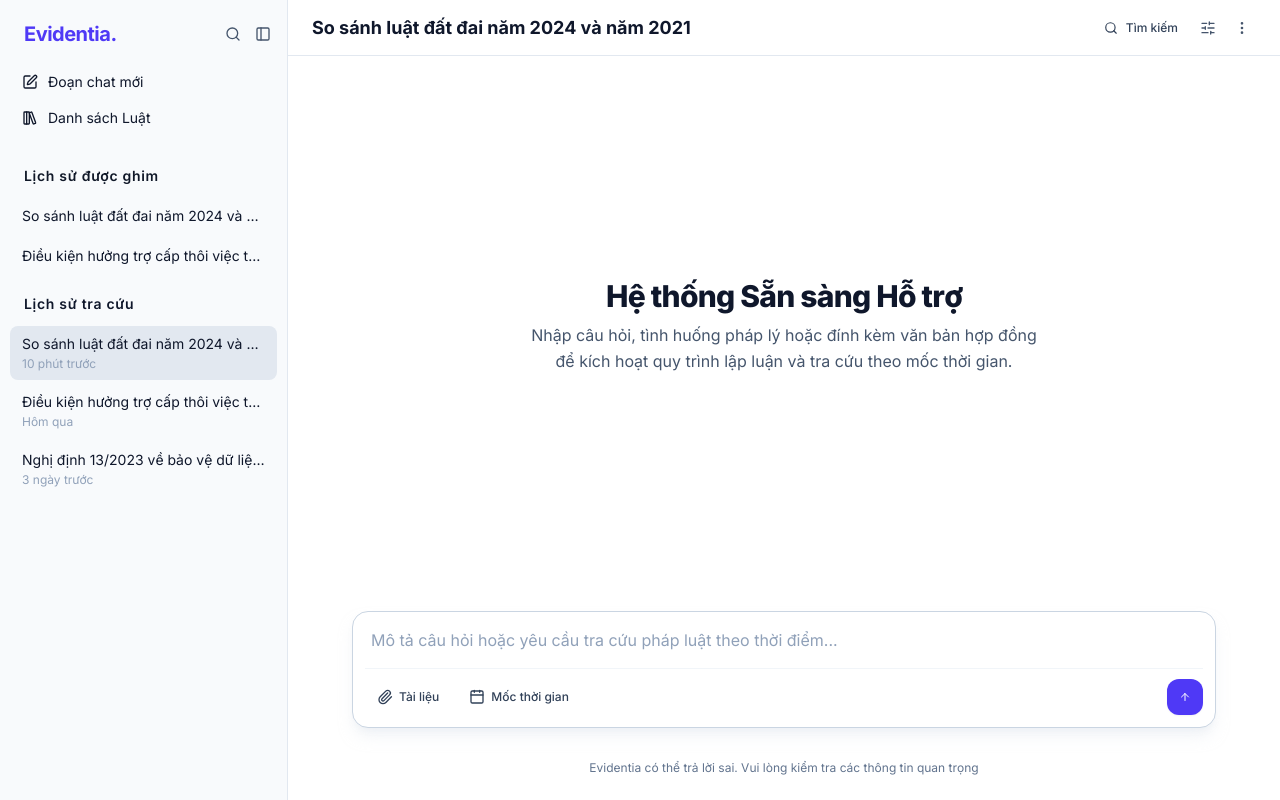
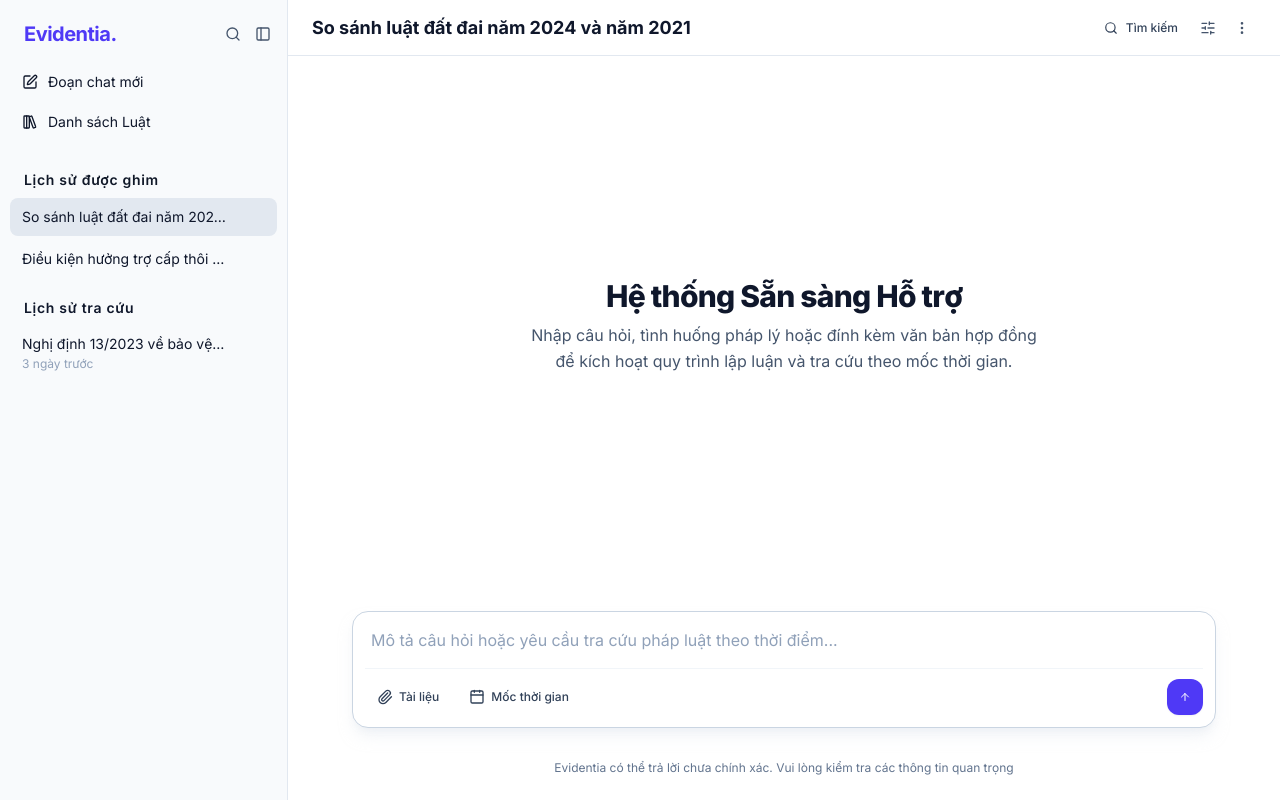
Before and after one commit to VictorNguyenLPN/Evidentia, a React (Vite) app in the folder frontend/: page /chats in a window 1280 px wide. Built offline with nearby package versions, Linux system fonts and the light colour scheme.

Commit message:
feat(ui): add scroll animation for long title (history chat), add pinning chat

```diff
--- /dev/null
+++ b/frontend/src/components/scrollable-text.tsx
@@ -0,0 +1,89 @@
+import React, { useRef, useState, useEffect } from 'react';
+
+export interface ScrollableTextProps {
+  text: string;
+  className?: string;
+  isHovered?: boolean;
+}
+
+export const ScrollableText: React.FC<ScrollableTextProps> = ({
+  text,
+  className = '',
+  isHovered: externalIsHovered,
+}) => {
+  const containerRef = useRef<HTMLDivElement>(null);
+  const textRef = useRef<HTMLSpanElement>(null);
+  const [internalIsHovered, setInternalIsHovered] = useState(false);
+  const [overflowDistance, setOverflowDistance] = useState(0);
+
+  const isHovered = externalIsHovered !== undefined ? externalIsHovered : internalIsHovered;
+
+  const checkOverflow = () => {
+    if (containerRef.current && textRef.current) {
+      const containerWidth = containerRef.current.clientWidth;
+      const textWidth = textRef.current.scrollWidth;
+      const diff = textWidth - containerWidth;
+      setOverflowDistance(diff > 0 ? diff : 0);
+    }
+  };
+
+  useEffect(() => {
+    checkOverflow();
+  }, [text]);
+
+  useEffect(() => {
+    const container = containerRef.current;
+    if (!container) return;
+
+    const parentButton = container.closest('button') || container;
+
+    const onEnter = () => {
+      checkOverflow();
+      setInternalIsHovered(true);
+    };
+
+    const onLeave = () => {
+      setInternalIsHovered(false);
+    };
+
+    parentButton.addEventListener('mouseenter', onEnter);
+    parentButton.addEventListener('mouseleave', onLeave);
+
+    return () => {
+      parentButton.removeEventListener('mouseenter', onEnter);
+      parentButton.removeEventListener('mouseleave', onLeave);
+    };
+  }, [text]);
+
+  const SCROLL_SPEED = 50;
+  const duration = overflowDistance > 0 ? Math.max(0.6, overflowDistance / SCROLL_SPEED) : 0;
+
+  return (
+    <div
+      ref={containerRef}
+      className="w-full overflow-hidden relative select-none"
+      title={text}
+    >
+      <span
+        ref={textRef}
+        className={`${
+          isHovered && overflowDistance > 0 ? 'inline-block whitespace-nowrap' : 'block truncate'
+        } ${className}`}
+        style={{
+          transform:
+            isHovered && overflowDistance > 0
+              ? `translateX(-${overflowDistance + 4}px)`
+              : 'translateX(0)',
+          transition:
+            isHovered && overflowDistance > 0
+              ? `transform ${duration}s linear 0.25s`
+              : 'none',
+        }}
+      >
+        {text}
+      </span>
+    </div>
+  );
+};
+
+export default ScrollableText;
--- a/frontend/src/pages/ChatPage.tsx
+++ b/frontend/src/pages/ChatPage.tsx
@@ -14,8 +14,11 @@ import {
     Clock,
     ChevronRight,
     LibraryBig,
+    Pin,
+    PinOff,
 } from 'lucide-react';
 import Button from '../components/button';
+import ScrollableText from '../components/scrollable-text';
 
 export const ChatPage: React.FC = () => {
     const [isSidebarOpen, setIsSidebarOpen] = useState(true);
@@ -24,6 +27,21 @@ export const ChatPage: React.FC = () => {
     const [activeChatId, setActiveChatId] = useState<string | null>('1');
     const [inputPrompt, setInputPrompt] = useState('');
     const textareaRef = useRef<HTMLTextAreaElement>(null);
+
+    const [chats, setChats] = useState([
+        { id: '1', title: 'So sánh luật đất đai năm 2024 và năm 2021', time: '10 phút trước', tag: 'Đất đai', isPinned: true },
+        { id: '2', title: 'Điều kiện hưởng trợ cấp thôi việc theo Bộ luật Lao động', time: 'Hôm qua', tag: 'Lao động', isPinned: true },
+        { id: '3', title: 'Nghị định 13/2023 về bảo vệ dữ liệu cá nhân PDP', time: '3 ngày trước', tag: 'Doanh nghiệp', isPinned: false },
+    ]);
+
+    const pinnedChats = chats.filter(c => c.isPinned);
+
+    const togglePin = (id: string, e?: React.MouseEvent) => {
+        e?.stopPropagation();
+        setChats(prev => prev.map(chat =>
+            chat.id === id ? { ...chat, isPinned: !chat.isPinned } : chat
+        ));
+    };
 
     useEffect(() => {
         if (textareaRef.current) {
@@ -45,17 +63,6 @@ export const ChatPage: React.FC = () => {
         window.addEventListener('keydown', handleKeyDown);
         return () => window.removeEventListener('keydown', handleKeyDown);
     }, [isSearchOpen]);
-
-    const recentSearches = [
-        { id: '1', title: 'So sánh luật đất đai năm 2024 và năm 2021', time: '10 phút trước', tag: 'Đất đai' },
-        { id: '2', title: 'Điều kiện hưởng trợ cấp thôi việc theo Bộ luật Lao động', time: 'Hôm qua', tag: 'Lao động' },
-        { id: '3', title: 'Nghị định 13/2023 về bảo vệ dữ liệu cá nhân PDP', time: '3 ngày trước', tag: 'Doanh nghiệp' },
-    ];
-
-    const pinnedSearches = [
-        { id: '1', title: 'So sánh luật đất đai năm 2024 và năm 2021', time: '10 phút trước', tag: 'Đất đai' },
-        { id: '2', title: 'Điều kiện hưởng trợ cấp thôi việc theo Bộ luật Lao động', time: 'Hôm qua', tag: 'Lao động' },
-    ];
 
     return (
         <div className="relative h-screen w-full bg-slate-50 text-slate-800 flex overflow-hidden font-sans">
@@ -99,7 +106,7 @@ export const ChatPage: React.FC = () => {
                             </div>
 
                             <div className="space-y-1">
-                                {recentSearches
+                                {chats
                                     .filter(item => item.title.toLowerCase().includes(searchQuery.toLowerCase()))
                                     .map((item) => (
                                         <Button
@@ -197,7 +204,7 @@ export const ChatPage: React.FC = () => {
                         </div>
                     )}
 
-                    <div className=''>
+                    <div className='space-y-1'>
                         {isSidebarOpen ? (
                             <Button
                                 variant="sidebar"
@@ -245,63 +252,80 @@ export const ChatPage: React.FC = () => {
                 {/* ================= MIDDLE: HISTORY LIST && PINNED================= */}
                 <div className="flex-1 p-2.5 pt-5 overflow-y-auto space-y-5">
                     {isSidebarOpen ? (
+                        <div className="space-y-5">
+                            {/* Danh sách ghim (chỉ hiện khi có đoạn chat được ghim) */}
+                            {pinnedChats.length > 0 && (
                                 <div>
-                            <div className="flex items-center justify-between px-3.5 mb-3 text-sm font-semibold text-gray-900 tracking-wider">
+                                    <div className="flex items-center justify-between px-3.5 mb-2 text-sm font-semibold text-gray-900 tracking-wider">
                                         <span>Lịch sử được ghim</span>
                                     </div>
 
                                     <div className="space-y-1">
-                                {pinnedSearches.map((item) => (
+                                        {pinnedChats.map((item) => (
                                             <Button
-                                        key={item.id}
+                                                key={`pinned-${item.id}`}
                                                 variant="sidebar"
+                                                active={activeChatId === item.id}
+                                                onClick={() => setActiveChatId(item.id)}
+                                                className="group flex items-center justify-between px-3 py-2"
+                                            >
+                                                <div className="flex flex-col text-left flex-1 min-w-0 pr-1.5">
+                                                    <ScrollableText
+                                                        text={item.title}
+                                                        className="text-sm text-slate-900 font-normal"
+                                                    />
+                                                </div>
 
+                                                <button
+                                                    type="button"
+                                                    onClick={(e) => togglePin(item.id, e)}
+                                                    className="opacity-0 group-hover:opacity-100 p-1 text-slate-400 hover:text-slate-700 rounded hover:bg-slate-300/50 shrink-0"
+                                                    title="Bỏ ghim"
                                                 >
-                                        <div className="flex flex-col text-left w-full min-w-0">
-                                            <span className="text-sm text-slate-900 truncate">
-                                                {item.title}
-                                            </span>
-
-                                        </div>
+                                                    <PinOff className="w-3.5 h-3.5" />
+                                                </button>
                                             </Button>
                                         ))}
                                     </div>
                                 </div>
-                    ) : (
-                        <div className="flex flex-col items-center gap-1.5 pt-1">
-                            <Button
-                                variant="icon"
-                                onClick={() => setIsSidebarOpen(true)}
-                                title="Lịch sử tra cứu"
-                            >
-                                <History className="w-4 h-4" />
-                            </Button>
-                        </div>
                             )}
-                    {isSidebarOpen ? (
+
+
                             <div>
-                            <div className="flex items-center justify-between px-3.5 mb-3 text-sm font-semibold text-slate-900 tracking-wider">
+                                <div className="flex items-center justify-between px-3.5 mb-2 text-sm font-semibold text-slate-900 tracking-wider">
                                     <span>Lịch sử tra cứu</span>
                                 </div>
 
                                 <div className="space-y-1">
-                                {recentSearches.map((item) => (
+                                    {chats.filter(c => !c.isPinned).map((item) => (
                                         <Button
                                             key={item.id}
                                             variant="sidebar"
                                             active={activeChatId === item.id}
                                             onClick={() => setActiveChatId(item.id)}
+                                            className="group flex items-center justify-between px-3 py-2"
                                         >
-                                        <div className="flex flex-col text-left w-full min-w-0">
-                                            <span className="text-sm text-slate-900 truncate">
-                                                {item.title}
-                                            </span>
+                                            <div className="flex flex-col text-left flex-1 min-w-0 pr-1.5">
+                                                <ScrollableText
+                                                    text={item.title}
+                                                    className="text-sm text-slate-900 font-normal"
+                                                />
                                                 <span className="text-xs text-slate-400 mt-0.5">
                                                     {item.time}
                                                 </span>
                                             </div>
+
+                                            <button
+                                                type="button"
+                                                onClick={(e) => togglePin(item.id, e)}
+                                                className="opacity-0 group-hover:opacity-100 p-1 text-slate-400 hover:text-slate-700 hover:bg-slate-300/50 rounded shrink-0"
+                                                title="Ghim đoạn chat"
+                                            >
+                                                <Pin className="w-3.5 h-3.5" />
+                                            </button>
                                         </Button>
                                     ))}
+                                </div>
                             </div>
                         </div>
                     ) : (
@@ -353,7 +377,7 @@ export const ChatPage: React.FC = () => {
                         <div className="flex items-center gap-2.5">
                             <h1 className="text-base sm:text-lg font-bold text-slate-900">
                                 {activeChatId
-                                    ? recentSearches.find(c => c.id === activeChatId)?.title || 'Phiên làm việc'
+                                    ? chats.find(c => c.id === activeChatId)?.title || 'Phiên làm việc'
                                     : 'Phiên tra cứu mới'}
                             </h1>
                         </div>
@@ -444,7 +468,7 @@ export const ChatPage: React.FC = () => {
 
                     {/* Footer Disclaimer Note */}
                     <p className="mt-8 text-center text-xs text-slate-500">
-                        Evidentia có thể trả lời sai. Vui lòng kiểm tra các thông tin quan trọng
+                        Evidentia có thể trả lời chưa chính xác. Vui lòng kiểm tra các thông tin quan trọng
                     </p>
                 </div>
             </main>
```
Lines whose indentation alone changed are shown as unchanged.
